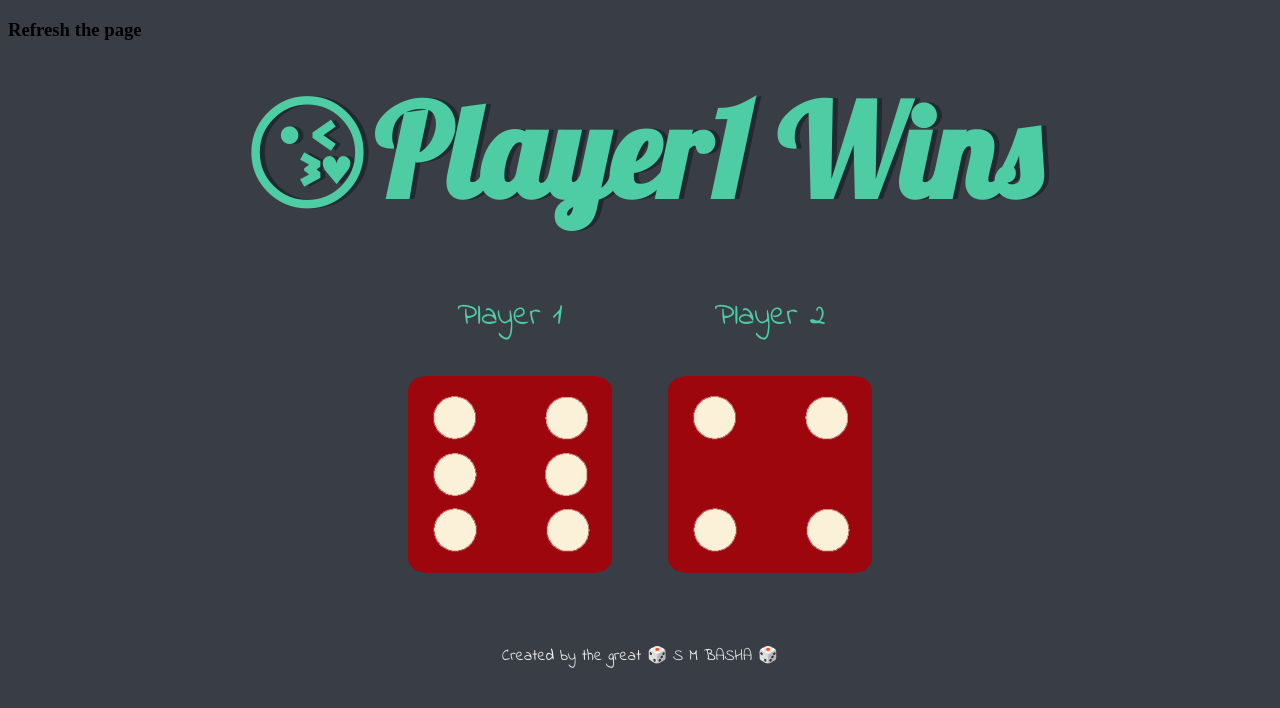
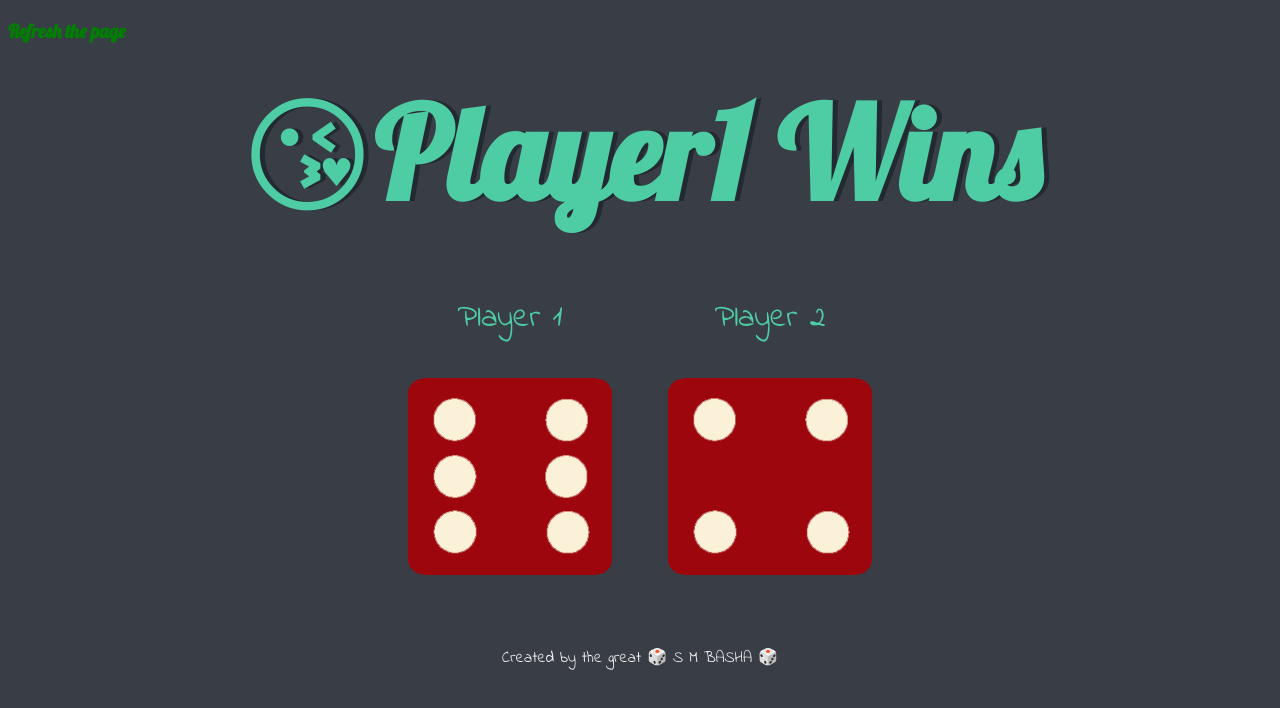
Before and after one commit to sm-basha/DiceGame, a plain HTML site: page index.html in a window 1280 px wide. Drawn offline with Linux system fonts and the light colour scheme.

Commit message:
Update styles.css

```diff
--- a/styles.css
+++ b/styles.css
@@ -22,6 +22,11 @@ h1 {
   color: #4ECCA3;
 }
 
+h3{
+  color: green;
+  font-family: 'Lobster', cursive;
+}
+
 p {
   font-size: 2rem;
   color: #4ECCA3;
```
